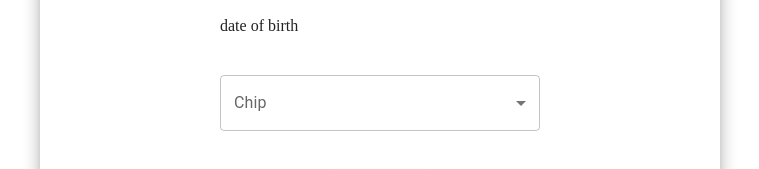
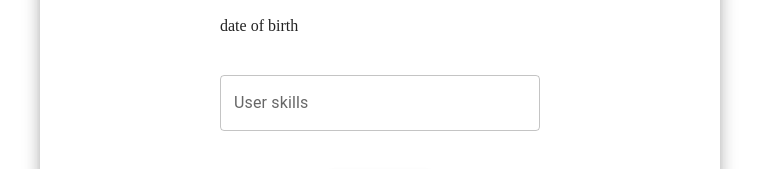
Before and after one commit to hamedmatari/ariana, a React (Create React App) app: page /adduser in a window 1280 px wide. Shown: the part 221-390 px from the top of the page, without its empty margins (260-1019 px from the left). Built offline with nearby package versions, Linux system fonts and the light colour scheme.

Commit message:
cutomize SelectSkill component

```diff
--- a/src/components/SelectSkills.jsx
+++ b/src/components/SelectSkills.jsx
@@ -1,191 +1,199 @@
-import * as React from "react";
-import { useTheme } from "@mui/material/styles";
-import Box from "@mui/material/Box";
-import OutlinedInput from "@mui/material/OutlinedInput";
-import InputLabel from "@mui/material/InputLabel";
-import MenuItem from "@mui/material/MenuItem";
-import FormControl from "@mui/material/FormControl";
-import Select from "@mui/material/Select";
-import Chip from "@mui/material/Chip";
-import { useState } from "react";
+// import * as React from "react";
+// import { useTheme } from "@mui/material/styles";
+// import Box from "@mui/material/Box";
+// import OutlinedInput from "@mui/material/OutlinedInput";
+// import InputLabel from "@mui/material/InputLabel";
+// import MenuItem from "@mui/material/MenuItem";
+// import FormControl from "@mui/material/FormControl";
+// import Select from "@mui/material/Select";
+// import Chip from "@mui/material/Chip";
+// import { useState } from "react";
 
-const ITEM_HEIGHT = 48;
-const ITEM_PADDING_TOP = 8;
-const MenuProps = {
-  PaperProps: {
-    style: {
-      maxHeight: ITEM_HEIGHT * 4.5 + ITEM_PADDING_TOP,
-      width: 250,
-    },
-  },
-};
+// const ITEM_HEIGHT = 48;
+// const ITEM_PADDING_TOP = 8;
+// const MenuProps = {
+//   PaperProps: {
+//     style: {
+//       maxHeight: ITEM_HEIGHT * 4.5 + ITEM_PADDING_TOP,
+//       width: 250,
+//     },
+//   },
+// };
 
-const skills = ["React", "Vue", "Redux", "Nestjs", "MaterialUI", "HTML"];
+// const skills = ["React", "Vue", "Redux", "Nestjs", "MaterialUI", "HTML"];
 
-function getStyles(name, personName, theme) {
-  return {
-    fontWeight:
-      personName.indexOf(name) === -1
-        ? theme.typography.fontWeightRegular
-        : theme.typography.fontWeightMedium,
-  };
-}
+// function getStyles(name, personName, theme) {
+//   return {
+//     fontWeight:
+//       personName.indexOf(name) === -1
+//         ? theme.typography.fontWeightRegular
+//         : theme.typography.fontWeightMedium,
+//   };
+// }
+
+// export default function SelectSkills({ setSkills }) {
+//   const theme = useTheme();
+//   const [personName, setPersonName] = useState([]);
+
+//   const handleChange = (event) => {
+//     const {
+//       target: { value },
+//     } = event;
+//     setPersonName(
+//       // On autofill we get a stringified value.
+//       typeof value === "string" ? value.split(",") : value
+//     );
+//     setSkills(typeof value === "string" ? value.split(",") : value);
+//   };
+
+//   return (
+//     <div>
+//       <FormControl sx={{ width: "100%" }}>
+//         <InputLabel id="demo-multiple-chip-label">Chip</InputLabel>
+//         <Select
+//           labelId="demo-multiple-chip-label"
+//           id="demo-multiple-chip"
+//           multiple
+//           value={personName}
+//           onChange={handleChange}
+//           input={<OutlinedInput id="select-multiple-chip" label="Chip" />}
+//           renderValue={(selected) => (
+//             <Box sx={{ display: "flex", flexWrap: "wrap", gap: 0.5 }}>
+//               {selected.map((value) => (
+//                 <Chip key={value} label={value} />
+//               ))}
+//             </Box>
+//           )}
+//           MenuProps={MenuProps}
+//         >
+//           {skills.map((name) => (
+//             <MenuItem
+//               key={name}
+//               value={name}
+//               style={getStyles(name, personName, theme)}
+//             >
+//               {name}
+//             </MenuItem>
+//           ))}
+//         </Select>
+//       </FormControl>
+//     </div>
+//   );
+// }
+import React, { useEffect, useState } from "react";
+
+import {
+  MenuItem,
+  Menu,
+  Switch,
+  FormControlLabel,
+  Button,
+  Box,
+  TextField,
+} from "@mui/material";
+
+let inputValue = [];
 
 export default function SelectSkills({ setSkills }) {
-  const theme = useTheme();
-  const [personName, setPersonName] = useState([]);
+  const [input, setInput] = useState([
+    {
+      name: "react",
+      checked: false,
+    },
+    {
+      name: "vue",
+      checked: false,
+    },
+    {
+      name: "html",
+      checked: false,
+    },
+    {
+      name: "css",
+      checked: false,
+    },
+    {
+      name: "materialUI",
+      checked: false,
+    },
+  ]);
 
-  const handleChange = (event) => {
-    const {
-      target: { value },
-    } = event;
-    setPersonName(
-      // On autofill we get a stringified value.
-      typeof value === "string" ? value.split(",") : value
+  const skills = ["React", "Vue", "Redux", "Nestjs", "Material UI", "HTML"];
+
+  const [state, setState] = useState([]);
+
+  const [anchorEl, setAnchorEl] = useState(null);
+  const open = Boolean(anchorEl);
+
+  useEffect(() => {
+    inputValue = [];
+  }, [inputValue]);
+
+  const handleClick = (event) => {
+    setAnchorEl(event.currentTarget);
+  };
+
+  const handleClose = () => {
+    setAnchorEl(null);
+  };
+  const addBtn = () => {
+    setAnchorEl(null);
+    inputValue = input.filter((item) => item.checked).map((item) => item.name);
+    setSkills(inputValue);
+  };
+
+  const handleSwitch = (e) => {
+    setInput((prvState) =>
+      prvState.map((item) =>
+        item.name === e.target.name
+          ? { name: item.name, checked: !item.checked }
+          : item
+      )
     );
-    setSkills(typeof value === "string" ? value.split(",") : value);
   };
 
   return (
-    <div>
-      <FormControl sx={{ width: "100%" }}>
-        <InputLabel id="demo-multiple-chip-label">Chip</InputLabel>
-        <Select
-          labelId="demo-multiple-chip-label"
-          id="demo-multiple-chip"
-          multiple
-          value={personName}
-          onChange={handleChange}
-          input={<OutlinedInput id="select-multiple-chip" label="Chip" />}
-          renderValue={(selected) => (
-            <Box sx={{ display: "flex", flexWrap: "wrap", gap: 0.5 }}>
-              {selected.map((value) => (
-                <Chip key={value} label={value} />
-              ))}
-            </Box>
-          )}
-          MenuProps={MenuProps}
-        >
-          {skills.map((name) => (
-            <MenuItem
-              key={name}
-              value={name}
-              style={getStyles(name, personName, theme)}
-            >
-              {name}
-            </MenuItem>
-          ))}
-        </Select>
-      </FormControl>
-    </div>
+    <Box>
+      <TextField
+        fullWidth
+        aria-controls={open ? "basic-menu" : undefined}
+        aria-haspopup="true"
+        aria-expanded={open ? "true" : undefined}
+        onClick={handleClick}
+        id="outlined-read-only-input"
+        label="User skills"
+        value={inputValue}
+        InputProps={{
+          readOnly: true,
+        }}
+      />
+      <Menu
+        id="basic-menu"
+        anchorEl={anchorEl}
+        open={open}
+        onClose={handleClose}
+        MenuListProps={{
+          "aria-labelledby": "basic-button",
+        }}
+      >
+        {input.map((item) => (
+          <MenuItem key={item.name}>
+            <FormControlLabel
+              control={
+                <Switch
+                  checked={item.checked}
+                  onChange={handleSwitch}
+                  name={item.name}
+                />
+              }
+              label={item.name}
+            />
+          </MenuItem>
+        ))}
+        <Button onClick={addBtn} sx={{ ml: 7 }}>
+          add
+        </Button>
+      </Menu>
+    </Box>
   );
 }
-// import React from "react";
-// import Box from "@mui/material/Box";
-// import TextField from "@mui/material/TextField";
-// import { Menu, Switch, FormControlLabel, Button } from "@mui/material";
-// import MenuItem from "@mui/material/MenuItem";
-// import { useState } from "react";
-
-// const skills = ["React", "Vue", "Redux", "Nestjs", "Material UI", "HTML"];
-// let inputValue = [];
-
-// export default function SelectSkills() {
-//   const [input, setInput] = useState([
-//     {
-//       name: "react",
-//       checked: false,
-//     },
-//     {
-//       name: "vue",
-//       checked: true,
-//     },
-//     {
-//       name: "html",
-//       checked: false,
-//     },
-//     {
-//       name: "css",
-//       checked: false,
-//     },
-//     {
-//       name: "materialUI",
-//       checked: false,
-//     },
-//   ]);
-//   const [anchorEl, setAnchorEl] = useState(null);
-//   const open = Boolean(anchorEl);
-
-//   const handleClick = (event) => {
-//     setAnchorEl(event.currentTarget);
-//   };
-
-//   const handleClose = () => {
-//     setAnchorEl(null);
-//   };
-//   const submit = () => {
-//     setAnchorEl(null);
-//     input.forEach((item) => {
-//       if (item.checked) {
-//         inputValue.push(item.name);
-//       } else {
-//         inputValue = inputValue.filter((item) => item !== item.name);
-//       }
-//     });
-//     console.log();
-//   };
-
-//   const handleSwitch = (e) => {
-//     setInput((prvState) =>
-//       prvState.map((item) =>
-//         item.name === e.target.name
-//           ? { name: item.name, checked: !item.checked }
-//           : item
-//       )
-//     );
-//   };
-//   return (
-//     <Box>
-//       <TextField
-//         fullWidth
-//         aria-controls={open ? "basic-menu" : undefined}
-//         aria-haspopup="true"
-//         aria-expanded={open ? "true" : undefined}
-//         onClick={handleClick}
-//         id="outlined-read-only-input"
-//         label="User skills"
-//         value={inputValue}
-//         InputProps={{
-//           readOnly: true,
-//         }}
-//       />
-//       <Menu
-//         id="basic-menu"
-//         anchorEl={anchorEl}
-//         open={open}
-//         onClose={handleClose}
-//         MenuListProps={{
-//           "aria-labelledby": "basic-button",
-//         }}
-//       >
-//         {input.map((item) => (
-//           <MenuItem key={item.name}>
-//             <FormControlLabel
-//               control={
-//                 <Switch
-//                   checked={item.checked}
-//                   onChange={handleSwitch}
-//                   name={item.name}
-//                 />
-//               }
-//               label={item.name}
-//             />
-//           </MenuItem>
-//         ))}
-//         <Button onClick={submit} sx={{ ml: 7 }}>
-//           add
-//         </Button>
-//       </Menu>
-//     </Box>
-//   );
-// }
```
